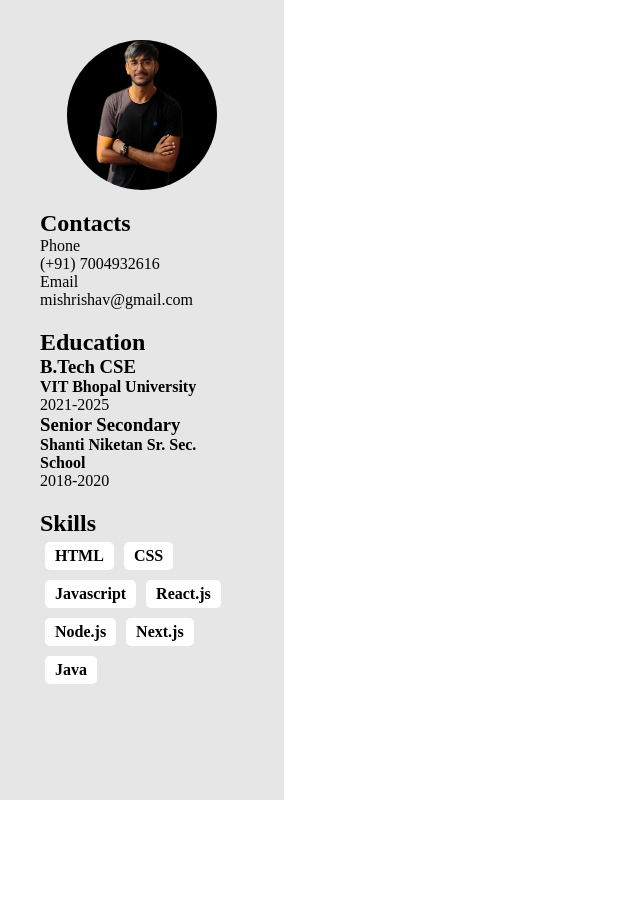
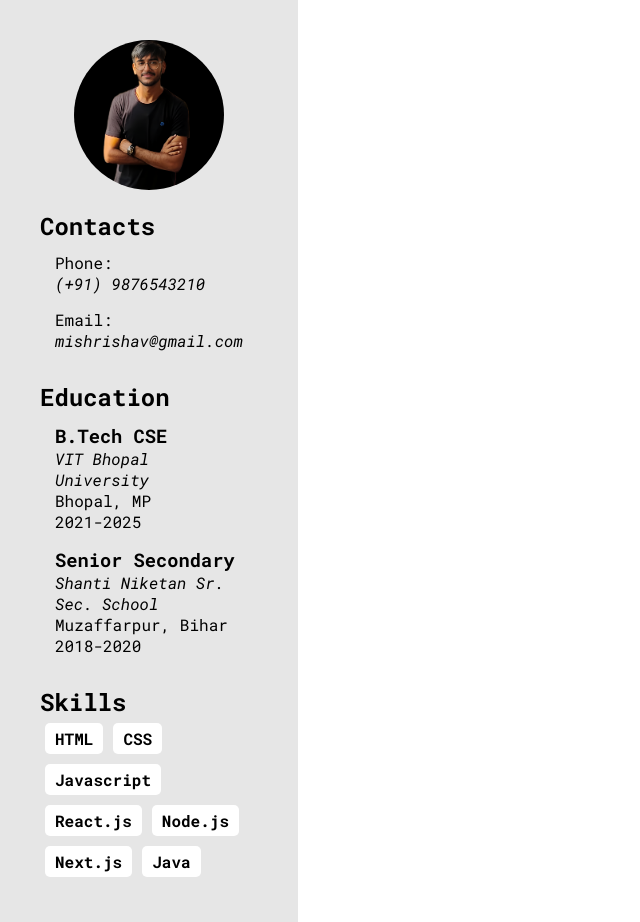
Before and after one commit to rissshaaav-dev/InteractiveResume, a plain HTML site: page index.html in a window 1280 px wide. Shown: the whole page, without its empty margins (0-640 px from the left). Before the commit the page ends 800 px from the top, so only its background shows below. Drawn offline with Linux system fonts and the light colour scheme.

Commit message:
-Add styles and js to render sidearea dynamically

```diff
--- a/index.html
+++ b/index.html
@@ -3,6 +3,12 @@
   <head>
     <meta charset="UTF-8" />
     <meta name="viewport" content="width=device-width, initial-scale=1.0" />
+    <link rel="preconnect" href="https://fonts.googleapis.com" />
+    <link rel="preconnect" href="https://fonts.gstatic.com" crossorigin />
+    <link
+      href="https://fonts.googleapis.com/css2?family=Roboto+Mono:ital,wght@0,100..700;1,100..700&display=swap"
+      rel="stylesheet"
+    />
     <link rel="stylesheet" href="./styles.css" />
     <script src="./script.js" defer></script>
     <title>Document</title>
@@ -17,7 +23,6 @@
 
       <section class="educationSection">
         <h1>Education</h1>
-
       </section>
 
       <section class="skillsSection">
--- a/script.js
+++ b/script.js
@@ -2,16 +2,18 @@
 
 const contacts = {
   email: "mishrishav@gmail.com",
-  phone: "(+91) 7004932616",
+  phone: "(+91) 9876543210",
 };
 
 const contactSection = document.querySelector(".contactsSection");
 
 const phoneDiv = document.createElement("div");
-phoneDiv.innerHTML = `<p>Phone</p><span>${contacts.phone}</span>`;
+phoneDiv.innerHTML = `<p>Phone:</p><span><em>${contacts.phone}</em></span>`;
+phoneDiv.classList.add("contactItem");
 
 const emailDiv = document.createElement("div");
-emailDiv.innerHTML = `<p>Email</p><span>${contacts.email}</span>`;
+emailDiv.innerHTML = `<p>Email:</p><span><em>${contacts.email}</em></span>`;
+emailDiv.classList.add("contactItem");
 
 contactSection.appendChild(phoneDiv);
 contactSection.appendChild(emailDiv);
@@ -22,11 +24,13 @@ const educations = [
   {
     degree: "B.Tech CSE",
     school: "VIT Bhopal University",
+    location: "Bhopal, MP",
     year: "2021-2025",
   },
   {
     degree: "Senior Secondary",
     school: "Shanti Niketan Sr. Sec. School",
+    location: "Muzaffarpur, Bihar",
     year: "2018-2020",
   },
 ];
@@ -36,14 +40,14 @@ const educationSection = document.querySelector(".educationSection");
 educations.forEach((item) => {
   educationSection.insertAdjacentHTML(
     "beforeend",
-    `<div class="education-item">
+    `<div class="educationItem">
       <h3>${item.degree}</h3>
-      <p><strong>${item.school}</strong></p>
+      <p><em>${item.school}</em></p>
+      <p>${item.location}</p>
       <p>${item.year}</p>
     </div>`
   );
 });
-
 
 // inserting skills details
 
--- a/styles.css
+++ b/styles.css
@@ -7,6 +7,7 @@
   padding: 0;
   margin: 0;
   box-sizing: border-box;
+  font-family: "Roboto Mono", serif;
 }
 body {
   display: grid;
@@ -32,6 +33,14 @@ body {
   width: 100%;
   text-align: left;
 }
+.sidearea .contactsSection .contactItem{
+  padding: 5px 10px;
+  margin: 5px;
+}
+.sidearea .educationSection .educationItem {
+  padding: 5px 10px;
+  margin: 5px;
+}
 .sidearea .skillsSection .skillItem {
   display: inline-block;
   background-color: var(--white);
```
